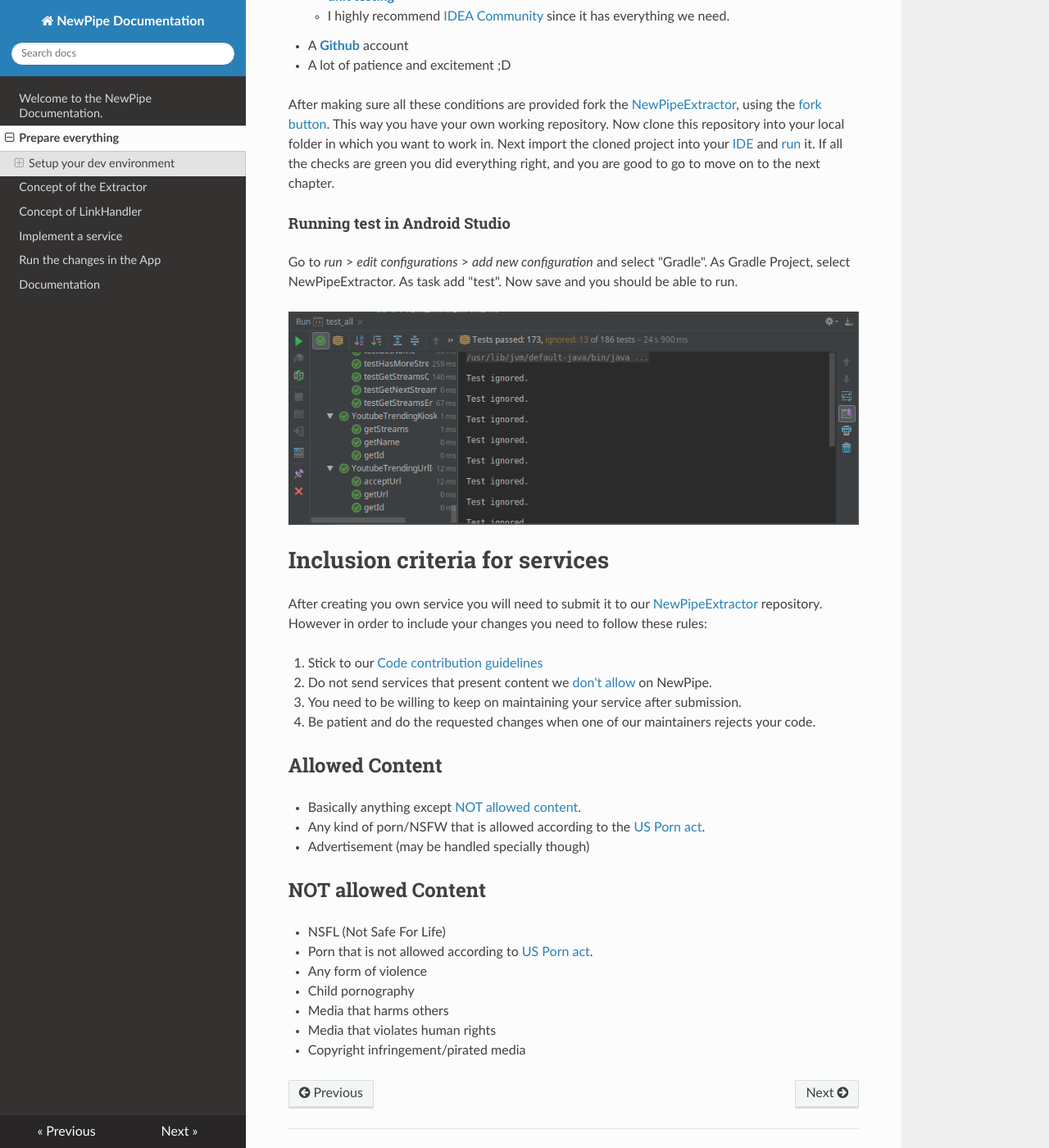
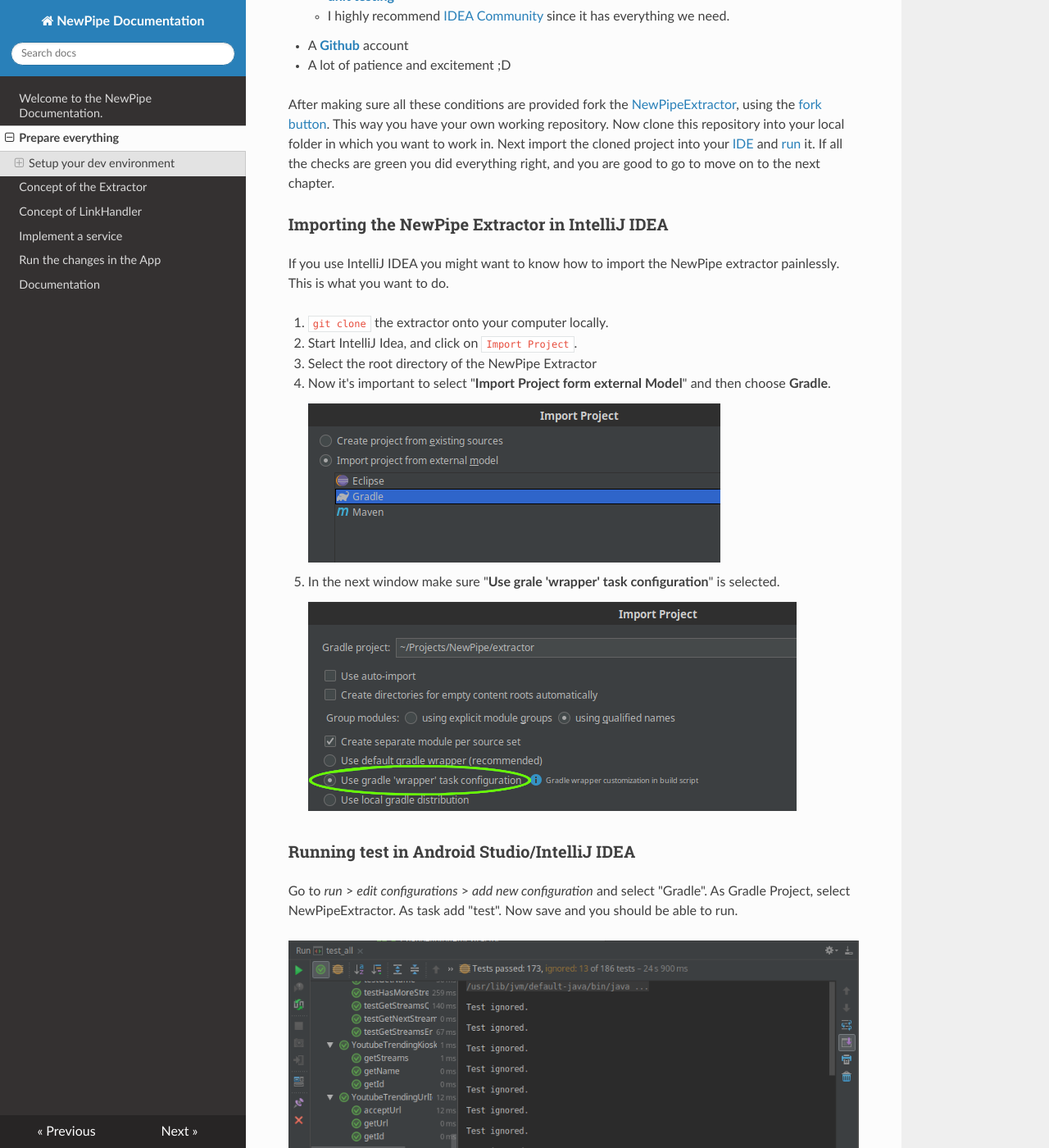
Before and after one commit to TeamNewPipe/documentation, an MkDocs documentation site: the page built from docs/00_Prepare_everything.md, in a window 1280 px wide and 1400 px high, scrolled down 836 px. Shown: the whole window at 82% size. Built offline with MkDocs 1.6.1, drawn with Linux system fonts in a browser that asks for light colours; nearby versions of some CDN libraries; library files that are not in the unit come from our copies.

Commit message:
document how to propperly import the newpipeextractor in idea

```diff
--- a/docs/00_Prepare_everything.md
+++ b/docs/00_Prepare_everything.md
@@ -40,7 +40,18 @@
 and [run](https://www.jetbrains.com/help/idea/performing-tests.html) it.
 If all the checks are green you did everything right, and you are good to go to move on to the next chapter.
 
-#### Running test in Android Studio
+### Importing the NewPipe Extractor in IntelliJ IDEA
+If you use IntelliJ IDEA you might want to know how to import the NewPipe extractor painlessly. This is what you want to do.
+
+1. `git clone` the extractor onto your computer locally.
+2. Start IntelliJ Idea, and click on `Import Project`.
+3. Select the root directory of the NewPipe Extractor
+4. Now it's important to select "__Import Project form external Model__" and then choose __Gradle__.
+![import from gradle image](img/select_gradle.png)
+5. In the next window make sure "__Use grale 'wrapper' task configuration__" is selected.
+![use gradle 'wrapper' task configuration checkbox](img/select_gradle_wrapper.png)
+
+### Running test in Android Studio/IntelliJ IDEA
 
 Go to _run_ > _edit configurations_ > _add new configuration_ and select "Gradle".
 As Gradle Project, select NewPipeExtractor. As task add "test". Now save and you should be able to run.
```
Also changed, not shown: docs/img/select_gradle.png (added), docs/img/select_gradle_wrapper.png (added).
